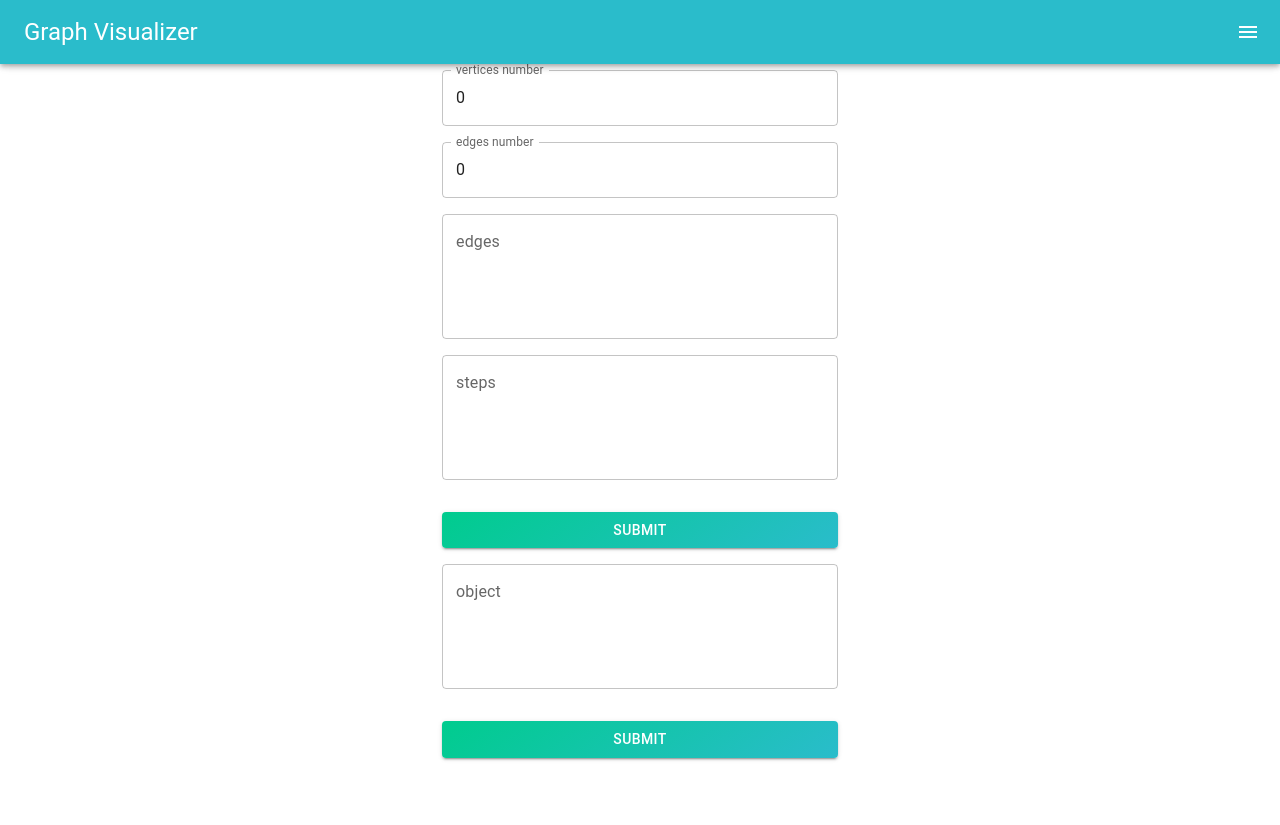
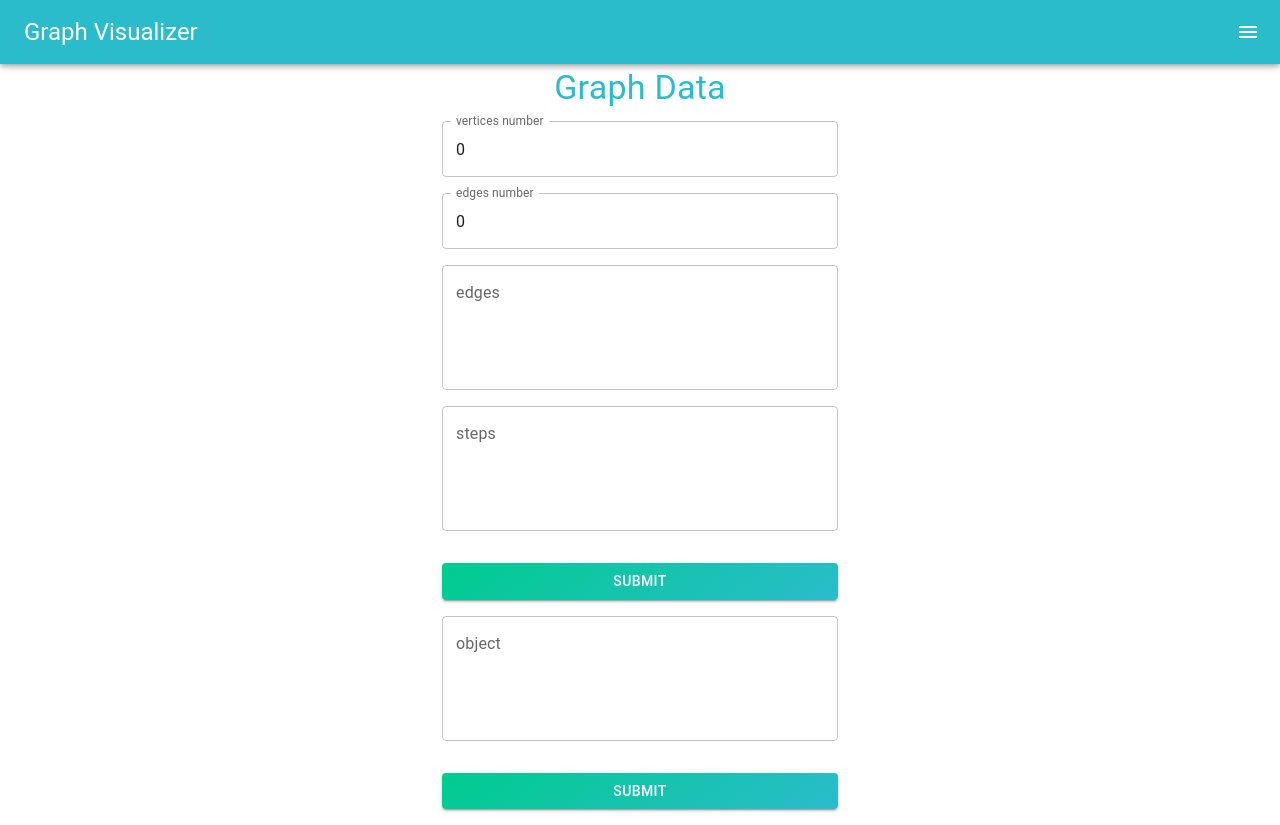
Before and after one commit to Arash1381-y/AI-A-Star-Checker, a React (Create React App) app: page /graph-form in a window 1280 px wide. Before the commit the page ends 800 px from the top, so only its background shows below. Built offline with nearby package versions, Linux system fonts and the light colour scheme.

Commit message:
reformat styles

```diff
--- a/src/pages/GraphForm.jsx
+++ b/src/pages/GraphForm.jsx
@@ -1,7 +1,7 @@
 import React from 'react';
 import {useFormik} from "formik";
 import * as yup from "yup";
-import {styled, TextField, Button, Grid, Container, Typography} from "@mui/material";
+import {styled, TextField, Button, Container, Typography} from "@mui/material";
 import {useNavigate} from "react-router-dom";
 import Box from "@mui/material/Box";
 import Page from "../components/Page";
@@ -50,6 +50,7 @@ const jsonSchema = yup.object({
 })
 
 const StyledTexField = styled(TextField)({
+    marginTop: '0.5 rem',
     width: '100%',
     marginBottom: '1rem'
 })
@@ -89,7 +90,7 @@ function GraphForm() {
     return (
         <Page>
             <Container maxWidth="xs">
-                <Typography sx={{marginTop: '1rem', color: '#2abccb'}} align={'center'} variant={'h4'} gutterBottom>Graph
+                <Typography sx={{marginTop: '17%', color: '#2abccb'}} align={'center'} variant={'h4'} gutterBottom>Graph
                     Data</Typography>
                 <Box sx={formStyle}>
                     <form onSubmit={initForm.handleSubmit}>
```
